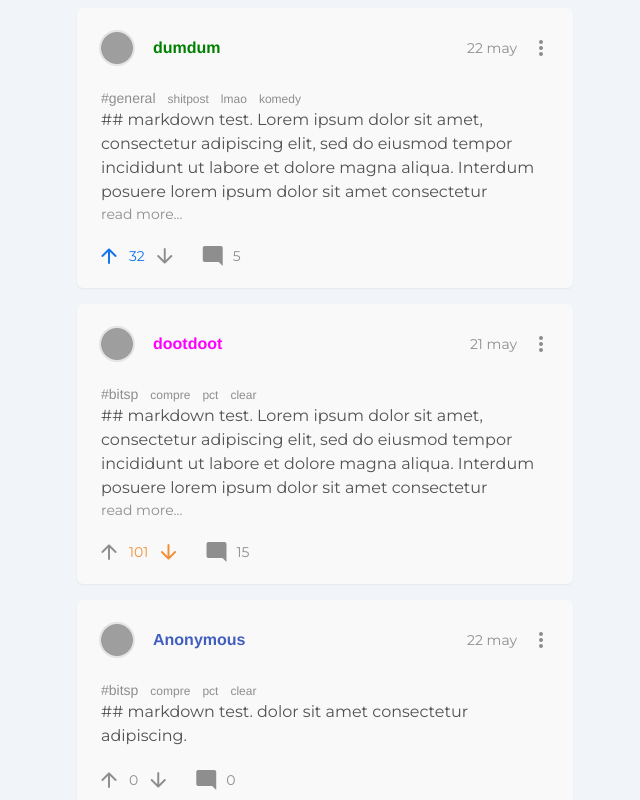
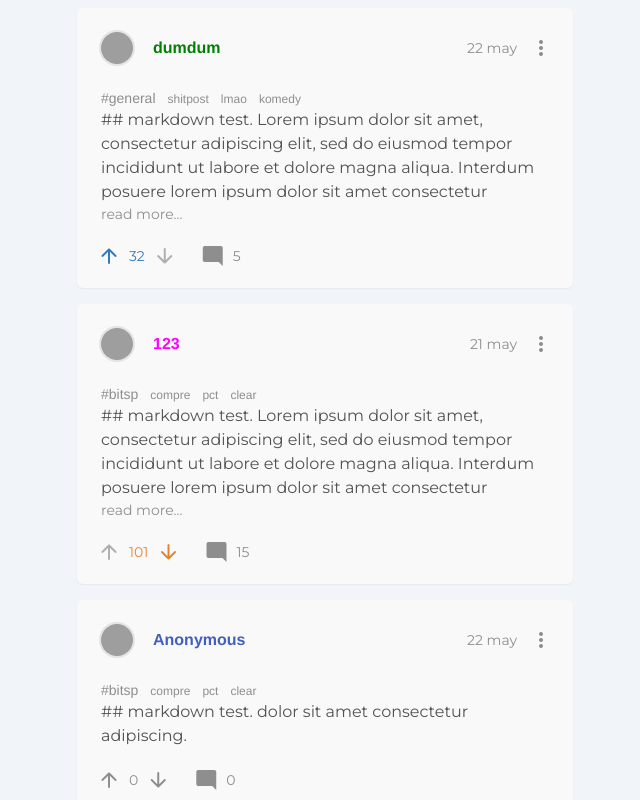
Before and after one commit to aryan02420/vite-vue-bpgc-conf-client, a Vue app: page / in a window 1280 px wide. Shown: the top 800 px of the page, without its empty margins (315-955 px from the left). Built offline with nearby package versions, Linux system fonts and the light colour scheme; grey boxes are pictures that could not be loaded; a web font is replaced by a local one.

Commit message:
refactored

```diff
--- a/src/App.vue
+++ b/src/App.vue
@@ -1,45 +1,35 @@
 <template>
-  <!-- <UserInfoSmall username="timber" :imgsize="1.5" :online="true" />
-  <UserInfoSmall username="aaaa" usercolor="red" :imgsize="1.75" />
-  <UserInfoSmall username="dumdum" usercolor="green" :imgsize="2" />
-  <VoteButton :votes="32" />
-  <VoteButton :votes="32" :voted="1" />
-  <VoteButton :voted="-1" />
-  <CommentButton :numComments="12" />
-  <CommentButton :numComments="12" :active="true"/> -->
   <div class="flex flex-col gap-4">
-    <Post @click="store.commit('increment')"
+    <Container @click="store.commit('increment')"
     :username="'dumdum'" :usercolor="'green'"
-    :voted="1" :numVotes="32" :numComments="5" :date="'22 may'"
-    :channel="'general'" :tags="['shitpost', 'lmao', 'komedy']">
+    :voted="1" :numVotes="32" :numComments="5" :date="'22 may'">
+      <Post :channel="'general'" :tags="['shitpost', 'lmao', 'komedy']">
         <Markdown :readMore="true" rawContent="## markdown test. Lorem ipsum dolor sit amet, consectetur adipiscing elit, sed do eiusmod tempor incididunt ut labore et dolore magna aliqua. Interdum posuere lorem ipsum dolor sit amet consectetur adipiscing. Lorem ipsum dolor sit amet, consectetur adipiscing elit, sed do eiusmod tempor incididunt ut labore et dolore magna aliqua. Interdum posuere lorem ipsum dolor sit amet consectetur adipiscing. Lorem ipsum dolor sit amet, consectetur adipiscing elit, sed do eiusmod tempor incididunt ut labore et dolore magna aliqua. Interdum posuere lorem ipsum dolor sit amet consectetur adipiscing. Lorem ipsum dolor sit amet, consectetur adipiscing elit, sed do eiusmod tempor incididunt ut labore et dolore magna aliqua. Interdum posuere lorem ipsum dolor sit amet consectetur adipiscing."/>
-      <!-- <h1 class="text-2xl font-bold text-primary">{{store.state.count}} title lorem ipsum idk.</h1>
-      <p class="text-base text-secondary">Lorem ipsum dolor sit amet, consectetur adipiscing elit, sed do eiusmod tempor incididunt ut labore et dolore magna aliqua. Ut enim ad minim veniam, quis nostrud exercitation ullamco laboris nisi ut aliquip ex ea commodo consequat. Duis aute irure dolor in reprehenderit in voluptate velit esse cillum dolore eu fugiat nulla pariatur. Excepteur sint occaecat cupidatat non proident, sunt in culpa qui officia deserunt mollit anim id est laborum.</p> -->
       </Post>
-    <Post
-    :username="'dootdoot'" :usercolor="'magenta'"
-    :voted="-1" :numVotes="101" :numComments="15" :date="'21 may'"
-    :channel="'bitsp'" :tags="['compre', 'pct', 'clear']">
+    </Container>
+    <Container
+    :username="'123'" :usercolor="'magenta'"
+    :voted="-1" :numVotes="101" :numComments="15" :date="'21 may'">
+      <Post :channel="'bitsp'" :tags="['compre', 'pct', 'clear']">
         <Markdown :readMore="true" rawContent="## markdown test. Lorem ipsum dolor sit amet, consectetur adipiscing elit, sed do eiusmod tempor incididunt ut labore et dolore magna aliqua. Interdum posuere lorem ipsum dolor sit amet consectetur adipiscing. Lorem ipsum dolor sit amet, consectetur adipiscing elit, sed do eiusmod tempor incididunt ut labore et dolore magna aliqua. Interdum posuere lorem ipsum dolor sit amet consectetur adipiscing. Lorem ipsum dolor sit amet, consectetur adipiscing elit, sed do eiusmod tempor incididunt ut labore et dolore magna aliqua. Interdum posuere lorem ipsum dolor sit amet consectetur adipiscing. Lorem ipsum dolor sit amet, consectetur adipiscing elit, sed do eiusmod tempor incididunt ut labore et dolore magna aliqua. Interdum posuere lorem ipsum dolor sit amet consectetur adipiscing."/>
-      <!-- <h1 class="text-2xl font-bold text-primary">PCT! PCT! PCT! PCT! PCT!</h1>
-      <p class="text-base text-secondary">Lorem ipsum dolor sit amet, consectetur adipiscing elit, sed do eiusmod tempor incididunt ut labore et dolore magna aliqua. Interdum posuere lorem ipsum dolor sit amet consectetur adipiscing.</p>
-      <p class="text-base text-secondary">Lorem ipsum dolor sit amet, consectetur adipiscing elit, sed do eiusmod tempor incididunt ut labore et dolore magna aliqua. Interdum posuere lorem ipsum dolor sit amet consectetur adipiscing.</p>
-      <p class="text-base text-secondary">Lorem ipsum dolor sit amet, consectetur adipiscing elit, sed do eiusmod tempor incididunt ut labore et dolore magna aliqua. Interdum posuere lorem ipsum dolor sit amet consectetur adipiscing.</p> -->
       </Post>
-    <Post :date="'22 may'"
-    :channel="'bitsp'" :tags="['compre', 'pct', 'clear']">
+    </Container>
+    <Container :date="'22 may'">
+      <Post :channel="'bitsp'" :tags="['compre', 'pct', 'clear']">
         <Markdown :readMore="true" rawContent="## markdown test. dolor sit amet consectetur adipiscing."/>
       </Post>
-    <Post :date="'22 may'"
-    :channel="'bitsp'" :tags="['compre', 'pct', 'clear']">
+    </Container>
+    <Container :date="'22 may'">
+      <Post :channel="'bitsp'" :tags="['compre', 'pct', 'clear']"></Post>
       <Markdown :readMore="true" rawContent="## markdown test. dolor sit amet consectetur adipiscing. dolor sit amet consectetur adipiscing. dolor sit amet consectetur adipiscing. dolor sit amet consectetur adipiscing."/>
-    </Post>
+    </Container>
   </div>
 </template>
 
 <script lang="ts">
 import { ref, defineComponent } from 'vue'
 import { useStore } from "vuex";
+import Container from '@/components/container.vue'
 import Post from '@/components/post.vue'
 import UserInfoSmall from '@/components/userInfoSmall.vue'
 import VoteButton from '@/components/voteButtons.vue'
@@ -49,6 +39,7 @@ import Markdown from "@/components/markdown.vue"
 export default defineComponent({
   name: 'App',
   components: {
+    Container,
     Post,
     UserInfoSmall,
     VoteButton,
--- a/src/components/commentButton.vue
+++ b/src/components/commentButton.vue
@@ -1,7 +1,7 @@
 <template>
   <div class="flex flex-row items-center gap-x-1 w-auto">
-    <span :class="['material-icons material-icons-round rounded-full hover:bg-gray-200 p-1 cursor-pointer', { 'text-upvote': active }]" >mode_comment</span>
-    <span :class="['text-sm', { 'text-upvote': active }]" >{{numComments}}</span>
+    <span :class="['material-icons material-icons-round rounded-full hover:bg-gray-200 p-1 cursor-pointer', { 'text-action-normal': active }]" >mode_comment</span>
+    <span :class="['text-sm', { 'text-action-normal': active }]" >{{numComments}}</span>
   </div>
 </template>
 
--- /dev/null
+++ b/src/components/container.vue
@@ -0,0 +1,87 @@
+<template>
+  <div class="flex flex-col bg-primary px-4 py-4 gap-4 shadow-sm rounded-md">
+    <div class="flex flex-row items-center justify-between">
+      <UserInfoSmall :username="username" :usercolor="usercolor" :imgsize="userimgsize" />
+      <div class="flex flex-row items-center justify-end gap-2">
+        <DateInfo :date="date"/>
+        <span class="material-icons material-icons-round rounded-full hover:bg-gray-200 p-1 cursor-pointer">more_vert</span>
+      </div>
+    </div>
+    <div class="mx-2">
+      <slot></slot>
+    </div>
+    <div class="flex flex-row items-center gap-4">
+      <VoteButton :voted="voted" :votes="numVotes" />
+      <CommentButton :numComments="numComments" />
+    </div>
+  </div>
+</template>
+
+<script lang="ts">
+import { defineComponent, PropType } from 'vue'
+import UserInfoSmall from '@/components/userInfoSmall.vue'
+import VoteButton from '@/components/voteButtons.vue'
+import CommentButton from '@/components/commentButton.vue'
+import DateInfo from '@/components/dateInfo.vue'
+
+interface IPostInfo {
+  channel: string,
+  tags: string[],
+  voted?: number,
+  numVotes: number,
+  numComments: number,
+  username: String
+}
+
+export default defineComponent({
+  name: 'Container',
+  components: {
+    UserInfoSmall,
+    VoteButton,
+    CommentButton,
+    DateInfo
+  },
+  props: {
+    username: {
+      type: String,
+      required: false,
+      default: "Anonymous"
+    },
+    usercolor: {
+      type: String,
+      required: false
+    },
+    userimgsize: {
+      type: Number,
+      required: false,
+      default: 2
+    },
+    voted: {
+      type: Number,
+      required: false,
+      default: 0
+    },
+    numVotes: {
+      type: Number,
+      required: false,
+      default: 0
+    },
+    numComments: {
+      type: Number,
+      required: false,
+      default: 0
+    },
+    date: {
+      type: String,
+      required: true
+    },
+    postInfo: {
+      type: Object as PropType<IPostInfo>,
+      required: false
+    }
+  },
+})
+</script>
+
+<style scoped>
+</style>
--- a/src/components/post.vue
+++ b/src/components/post.vue
@@ -1,54 +1,18 @@
 <template>
-  <div class="flex flex-col bg-primary px-4 py-4 gap-4 shadow-sm rounded-md">
-    <div class="flex flex-row items-center justify-between">
-      <UserInfoSmall :username="username" :usercolor="usercolor" :imgsize="userimgsize"/>
-      <div class="flex flex-row items-center justify-end gap-2">
-        <DateInfo :date="date"/>
-        <span class="material-icons material-icons-round rounded-full hover:bg-gray-200 p-1 cursor-pointer">more_vert</span>
-      </div>
-    </div>
-    <div class="mx-2">
-      <div class="flex flex-row flex-wrap gap-1 items-baseline w-auto">
-        <a class="text-sm hover:text-upvote hover:underline mr-1" :href="channelURL">#{{channel}}</a>
-        <a v-for="tag in tags" :key="tag"
-          class="text-xs hover:bg-gray-200 hover:text-secondary px-2 -mx-1 rounded-full"
-          :href="tagUrl(tag)">{{tag}}</a>
-      </div>
-      <div>
-        <slot></slot>
-      </div>
-    </div>
-    <div class="flex flex-row items-center gap-4">
-      <VoteButton :voted="voted" :votes="numVotes" />
-      <CommentButton :numComments="numComments" />
-    </div>
+  <div class="flex flex-row flex-wrap gap-1 items-baseline w-auto">
+    <a class="text-sm hover:text-action-normal hover:underline mr-1" :href="channelURL">#{{channel}}</a>
+    <a v-for="tag in tags" :key="tag"
+      class="text-xs hover:bg-gray-200 hover:text-secondary px-2 -mx-1 rounded-full"
+      :href="tagUrl(tag)">{{tag}}</a>
   </div>
+  <slot></slot>
 </template>
 
 <script lang="ts">
 import { defineComponent, PropType } from 'vue'
-import UserInfoSmall from '@/components/userInfoSmall.vue'
-import VoteButton from '@/components/voteButtons.vue'
-import CommentButton from '@/components/commentButton.vue'
-import DateInfo from '@/components/dateInfo.vue'
-
-interface IPostInfo {
-  channel: string,
-  tags: string[],
-  voted?: number,
-  numVotes: number,
-  numComments: number,
-  username: String
-}
 
 export default defineComponent({
   name: 'Post',
-  components: {
-    UserInfoSmall,
-    VoteButton,
-    CommentButton,
-    DateInfo
-  },
   props: {
     channel: {
       type: String,
@@ -58,43 +22,6 @@ export default defineComponent({
       type: Array as PropType<string[]>,
       default: () => []
     },
-    username: {
-      type: String,
-      required: false,
-      default: "Anonymous"
-    },
-    usercolor: {
-      type: String,
-      required: false
-    },
-    userimgsize: {
-      type: Number,
-      required: false,
-      default: 2
-    },
-    voted: {
-      type: Number,
-      required: false,
-      default: 0
-    },
-    numVotes: {
-      type: Number,
-      required: false,
-      default: 0
-    },
-    numComments: {
-      type: Number,
-      required: false,
-      default: 0
-    },
-    date: {
-      type: String,
-      required: true
-    },
-    postInfo: {
-      type: Object as PropType<IPostInfo>,
-      required: false
-    }
   },
   computed: {
     channelURL():string {
@@ -106,8 +33,6 @@ export default defineComponent({
       return `/tag/${tag}`
     }
   }
-
-
 })
 </script>
 
--- a/src/components/voteButtons.vue
+++ b/src/components/voteButtons.vue
@@ -1,8 +1,8 @@
 <template>
-  <div class="flex flex-row items-center gap-x-1 w-auto">
-    <span :class="['material-icons material-icons-round rounded-full hover:bg-gray-200 p-1 cursor-pointer', { 'text-upvote': isUpvote }]" >arrow_upward</span>
-    <span :class="['text-sm', { 'text-upvote': isUpvote, 'text-downvote': isDownvote }]" >{{votes}}</span>
-    <span :class="['material-icons material-icons-round rounded-full hover:bg-gray-200 p-1 cursor-pointer', { 'text-downvote': isDownvote }]" >arrow_downward</span>
+  <div :class="['flex flex-row items-center gap-x-1 w-auto', { 'text-disabled': isUpvote || isDownvote }]">
+    <span :class="['material-icons material-icons-round rounded-full hover:bg-gray-200 p-1 cursor-pointer', { 'text-action-normal': isUpvote }]" >arrow_upward</span>
+    <span :class="['text-sm', { 'text-action-normal': isUpvote, 'text-action-danger': isDownvote }]" >{{votes}}</span>
+    <span :class="['material-icons material-icons-round rounded-full hover:bg-gray-200 p-1 cursor-pointer', { 'text-action-danger': isDownvote }]" >arrow_downward</span>
   </div>
 </template>
 
```
Also changed, not shown: src/components/poll.vue (added, +13 -0 lines), src/components/userInfoSmall.vue (+28 -8 lines), tailwind.config.js (+8 -0 lines). Lines whose indentation alone changed are shown as unchanged.
